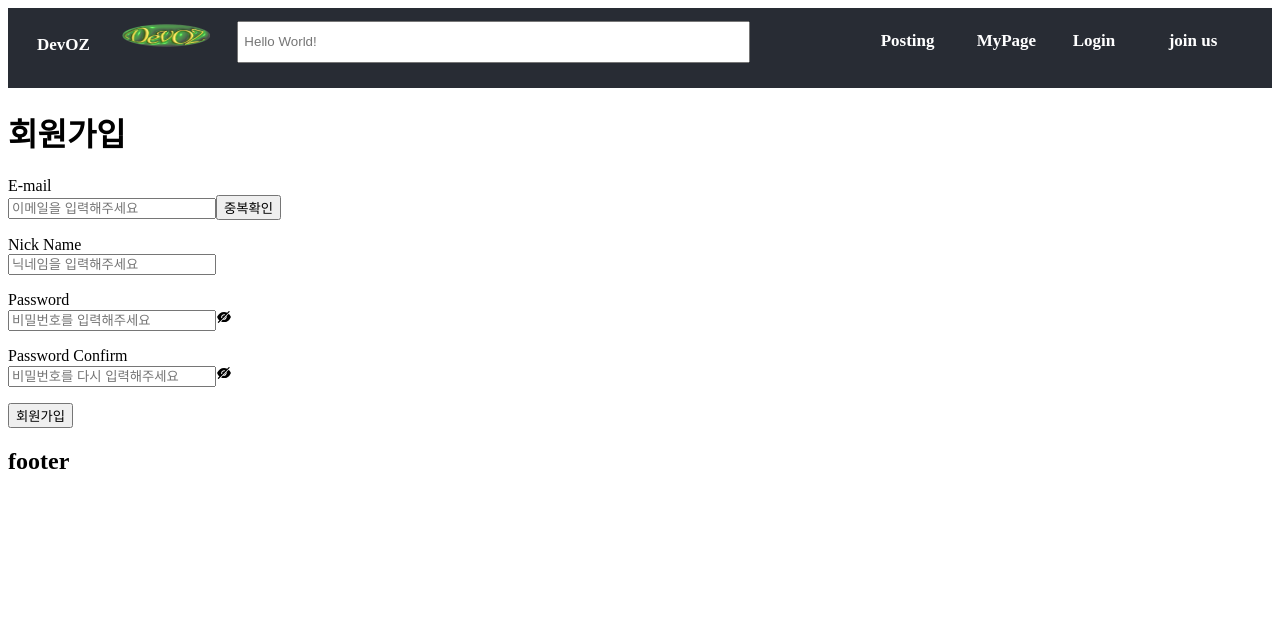
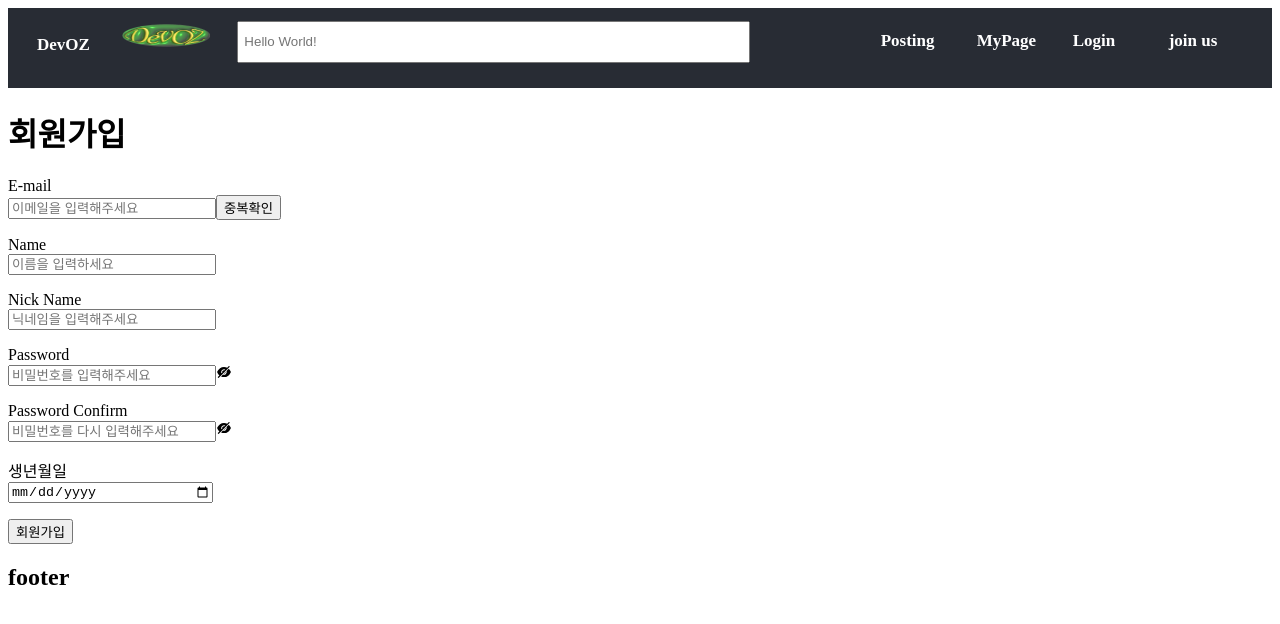
Before and after one commit to haley10309/Multi_main_Project, a React (Create React App) app: page /Join in a window 1280 px wide. Shown: the top 624 px of the page. Built offline with nearby package versions, Linux system fonts and the light colour scheme.

Commit message:
Join 이메일 중복 검사, 생년월일

```diff
--- a/src/Account/Join.jsx
+++ b/src/Account/Join.jsx
@@ -4,7 +4,7 @@ import axios from 'axios';
 import { AiFillEye } from 'react-icons/ai';
 import { AiFillEyeInvisible } from 'react-icons/ai';
 import { useNavigate } from 'react-router-dom';
-import './Join.scss';
+import './Join_Login.scss';
 
 const Join = () => {
   const navigate = useNavigate();
@@ -13,16 +13,22 @@ const Join = () => {
   const [password, setPassword] = useState('');
   const [passwordConfirm, setPasswordConfirm] = useState('');
   const [nickName, setNickName] = useState('');
+  const [name, setName] = useState('');
+  const [birth, setBirth] = useState('');
   //오류 메시지
   const [emailMessage, setEmailMessage] = useState('');
   const [passwordMessage, setPasswordMessage] = useState('');
   const [passwordConfirmMessage, setPasswordConfirmMessage] = useState('');
   const [nickNameMessage, setNickNameMessage] = useState('');
+  const [nameMessage, setNameMessage] = useState('');
+  const [birthMessage, setBirthMessage] = useState('');
   //유효성 검사
   const [isEmail, setIsEmail] = useState(false);
   const [isPassword, setIsPassword] = useState(false);
   const [isPasswordConfirm, setIsPasswordConfirm] = useState(false);
   const [isNickNmae, setIsNickName] = useState(false);
+  const [isName, setIsName] = useState(false);
+  const [isBirth, setIsBirth] = useState(false);
   //비밀번호 표시
   const [showPassword, setShowPassword] = useState({
     type: 'password',
@@ -48,6 +54,11 @@ const Join = () => {
       setEmailMessage('사용 가능한 이메일 입니다');
       setIsEmail(true);
     }
+  };
+
+  const onChangeName = (e) => {
+    const currentName = e.target.value;
+    setName(currentName);
   };
 
   const onChangePassword = (e) => {
@@ -95,7 +106,11 @@ const Join = () => {
       setIsNickName(true);
     }
   };
-
+  //생년월일
+  const onChangeBirth = (e) => {
+    const dateClick = e.target.value;
+    setBirth(dateClick);
+  };
   //비밀번호 표시 핸들러
   const handleShowPassword = (e) => {
     setShowPassword(function () {
@@ -117,9 +132,24 @@ const Join = () => {
     });
   };
   //이메일 중복 확인 핸들러
-  const handleEmailCheck = (e) => {
+  const handleEmailCheck = async (e) => {
     e.preventDefault();
+    await axios
+      .post('url', {
+        user_email: 'email',
+      })
+      .then((response) => {
+        if (response !== null) {
+          alert('중복된 이메일 입니다');
+        } else {
+          alert('통과');
+        }
+      })
+      .catch((error) => {
+        console.log(error);
+      });
   };
+
   //회원가입 정보 보내기 핸들러
   const handleJoin = (e) => {
     e.preventDefault();
@@ -127,8 +157,10 @@ const Join = () => {
       axios
         .post('url', {
           user_email: 'email',
+          user_name: 'name',
           password: 'password',
           nickname: 'nickName',
+          dateOfBirth: 'birth',
         })
         .then((response) => {
           console.log(response);
@@ -145,7 +177,7 @@ const Join = () => {
 
   //HTML
   return (
-    <div>
+    <div className="wrap">
       <h1>회원가입</h1>
       <form className="join-form" action="">
         <div className="form-list">
@@ -159,8 +191,22 @@ const Join = () => {
             placeholder="이메일을 입력해주세요"
             onChange={onChangeEmail}
           />
-          <button className="email-button">중복확인</button>
+          <button className="email-button" onClick={handleEmailCheck}>
+            중복확인
+          </button>
           <p className="message">{emailMessage}</p>
+        </div>
+        <div className="form-list">
+          <label htmlFor="name">Name</label>
+          <br />
+          <input
+            type="text"
+            placeholder="이름을 입력하세요"
+            value={name}
+            id="name"
+            onChange={onChangeName}
+          />
+          <p></p>
         </div>
         <div className="form-list">
           <label htmlFor="nickName">Nick Name</label> <br />
@@ -207,7 +253,17 @@ const Join = () => {
           </span>
           <p className="message">{passwordConfirmMessage}</p>
         </div>
-        <button className="join-button" onclick={handleJoin}>
+        <div className="form-list">
+          <label htmlFor="birth">생년월일</label> <br />
+          <input
+            type="date"
+            id="birth"
+            value={birth}
+            onChange={onChangeBirth}
+          />
+          <p></p>
+        </div>
+        <button className="join-button" onClick={handleJoin}>
           회원가입
         </button>
       </form>
--- a/src/Account/Join.scss
+++ /dev/null
@@ -1,3 +0,0 @@
-input {
-    width: 200px;
-  }
--- /dev/null
+++ b/src/Account/Join_Login.scss
@@ -0,0 +1,6 @@
+input {
+  width: 200px;
+}
+p {
+  color: red;
+}
```
Also changed, not shown: src/Account/Login.jsx (+11 -9 lines).
